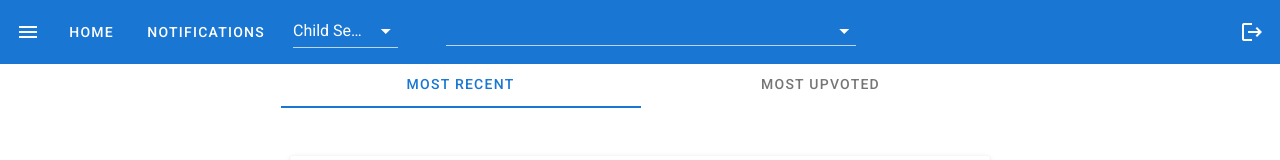
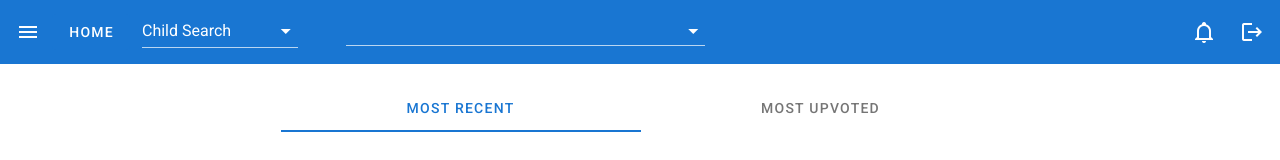
Before and after one commit to Rage-cmd/Educational-Repository, a Vue app in the folder frontend/client-app/: page / in a window 1280 px wide. Shown: the top 160 px of the page. Built offline with nearby package versions, Linux system fonts and the light colour scheme.

Commit message:
minor fixes

```diff
--- a/frontend/client-app/src/components/HomeScreen.vue
+++ b/frontend/client-app/src/components/HomeScreen.vue
@@ -4,12 +4,11 @@
         <NavBar/>
         <v-container>
         </v-container>
-        <v-container>
+        <v-container mt-6>
             <v-tabs
                 v-model="selectedTab"
                 color="primary"
                 slider-color="primary"
-                mt-4
                 fixed-tabs
             >
                 <v-tab>
--- a/frontend/client-app/src/components/NavBar/NavBar.vue
+++ b/frontend/client-app/src/components/NavBar/NavBar.vue
@@ -20,22 +20,22 @@
                     </v-btn>
             <!-- </v-row> -->
 
-             <v-form pt-1>
-                 <v-row mt-3>
-                    <v-col :cols=3 >
+
+
+             <v-form>
+                 <v-row>
+                    <v-col :cols=4 >
                         <v-container mt-5>
-
                         <v-select
                         :items="items"
                         v-model="searchFilter"
                         ></v-select>
                         </v-container>
                     </v-col>
-                 <v-col :cols=9>
-                     <v-container mt-6>
+                 <v-col :cols=8>
+                     <v-container mt-6 height="10">
 
                         <v-autocomplete
-                        mr-2
                         chips
                         small-chips
                         dense
@@ -48,6 +48,9 @@
              </v-form>
 
             <v-spacer></v-spacer>
+            <v-btn icon>
+                <v-icon>mdi-bell-outline</v-icon>
+            </v-btn>
             <v-btn icon>
                 <v-icon>mdi-logout</v-icon>
             </v-btn>
@@ -95,7 +98,7 @@ export default {
         },
         drawer: false,
         group: null,
-        navBarOptions:["Home","Notifications"],
+        navBarOptions:["Home"],
         items:["Child Search","Tag","Post"],
         suggestionOptions:["CN","OS", "Lingo"],
         searchFilter:"",
```
